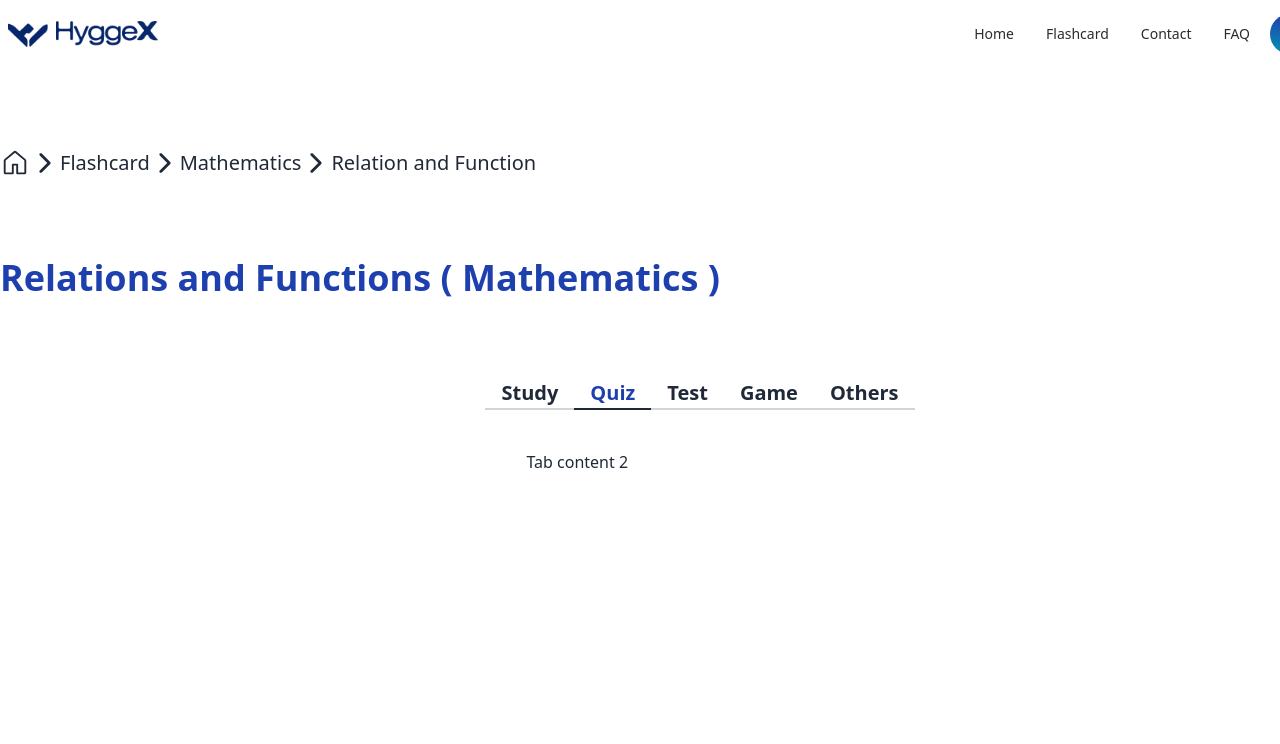
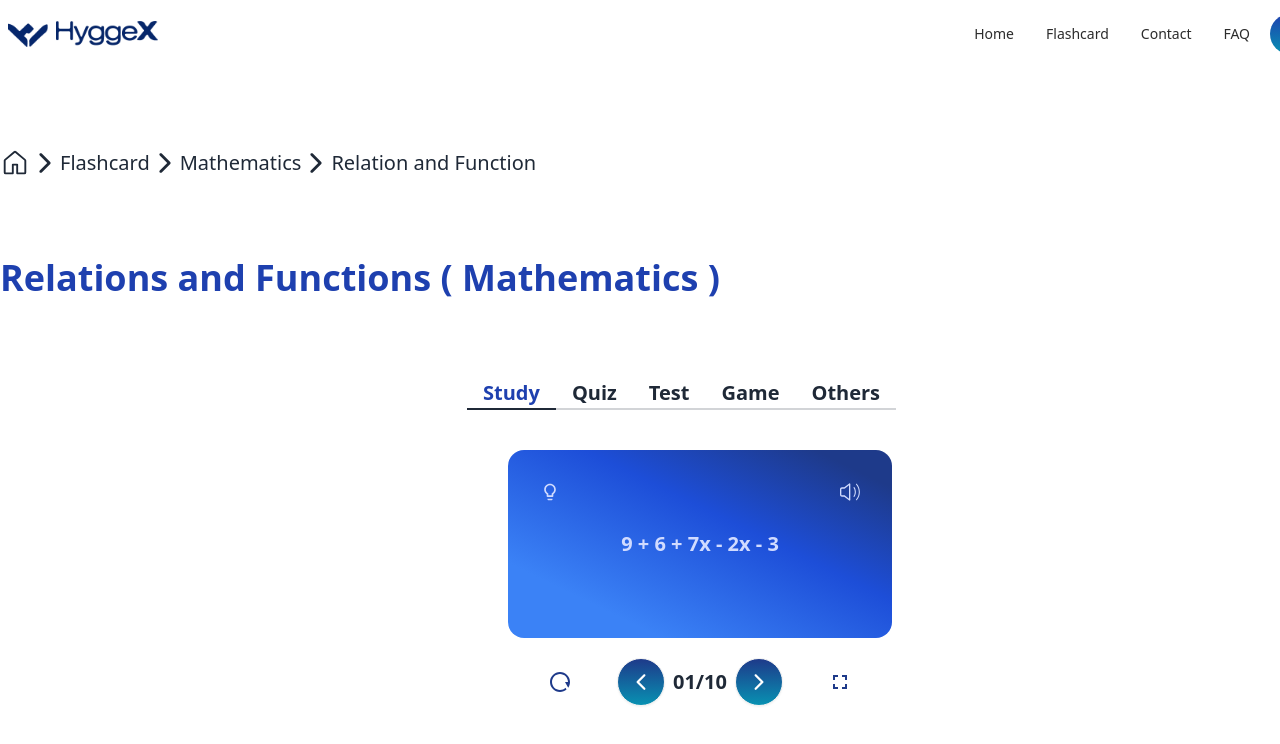
Before and after one commit to Abrar-404/HyggeX, a React (Vite) app: page /relation in a window 1280 px wide. Shown: the top 744 px of the page. Built offline with nearby package versions, Linux system fonts and the light colour scheme; no server answers.

Commit message:
added study contents

```diff
--- a/src/Pages/Relation/Relation.jsx
+++ b/src/Pages/Relation/Relation.jsx
@@ -1,4 +1,10 @@
 import '../../Components/Styles/tabs.css';
+import { MdLightbulbOutline } from 'react-icons/md';
+import { RxSpeakerLoud } from 'react-icons/rx';
+import { RiRestartLine } from 'react-icons/ri';
+import { IoIosArrowBack } from 'react-icons/io';
+import { IoIosArrowForward } from 'react-icons/io';
+import { MdFullscreen } from 'react-icons/md';
 
 const Relation = () => {
   return (
@@ -15,9 +21,49 @@ const Relation = () => {
             role="tab"
             className="tab text-xl font-bold"
             aria-label="Study"
+            checked
           />
           <div role="tabpanel" className="tab-content p-10">
-            Tab content 1
+            <div>
+              <div className="card w-96 bg-gradient-to-tr from-blue-500  from-20% via-blue-700 via-60% to-blue-900 to-90%  text-primary-content">
+                <div className="card-body">
+                  <div className="flex justify-between">
+                    <h2 className="text-xl font-bold">
+                      <MdLightbulbOutline></MdLightbulbOutline>
+                    </h2>
+                    <h2 className="text-xl font-bold">
+                      <RxSpeakerLoud></RxSpeakerLoud>
+                    </h2>
+                  </div>
+                  <p className="text-center font-bold text-xl mt-5 pb-10">
+                    9 + 6 + 7x - 2x - 3
+                  </p>
+                  <div className="card-actions justify-end"></div>
+                </div>
+              </div>
+              <div className="flex items-center justify-between ml-10 mr-10 mt-5">
+                <h1 className="font-extrabold text-2xl text-blue-900">
+                  {' '}
+                  <RiRestartLine />
+                </h1>
+                <div className="flex items-center gap-2">
+                  <button className="btn bg-gradient-to-t from-cyan-600 to-blue-900 btn-circle">
+                    <h1 className="text-2xl text-white">
+                      <IoIosArrowBack></IoIosArrowBack>
+                    </h1>
+                  </button>
+                  <h1 className="text-xl font-bold">01/10</h1>
+                  <button className="btn bg-gradient-to-t from-cyan-600 to-blue-900 btn-circle">
+                    <h1 className="text-2xl text-white">
+                      <IoIosArrowForward></IoIosArrowForward>
+                    </h1>
+                  </button>
+                </div>
+                <div className="font-extrabold text-2xl text-blue-900">
+                  <MdFullscreen></MdFullscreen>
+                </div>
+              </div>
+            </div>
           </div>
 
           <input
@@ -26,7 +72,6 @@ const Relation = () => {
             role="tab"
             className="tab text-xl font-bold"
             aria-label="Quiz"
-            checked
           />
           <div role="tabpanel" className="tab-content p-10">
             Tab content 2
```
